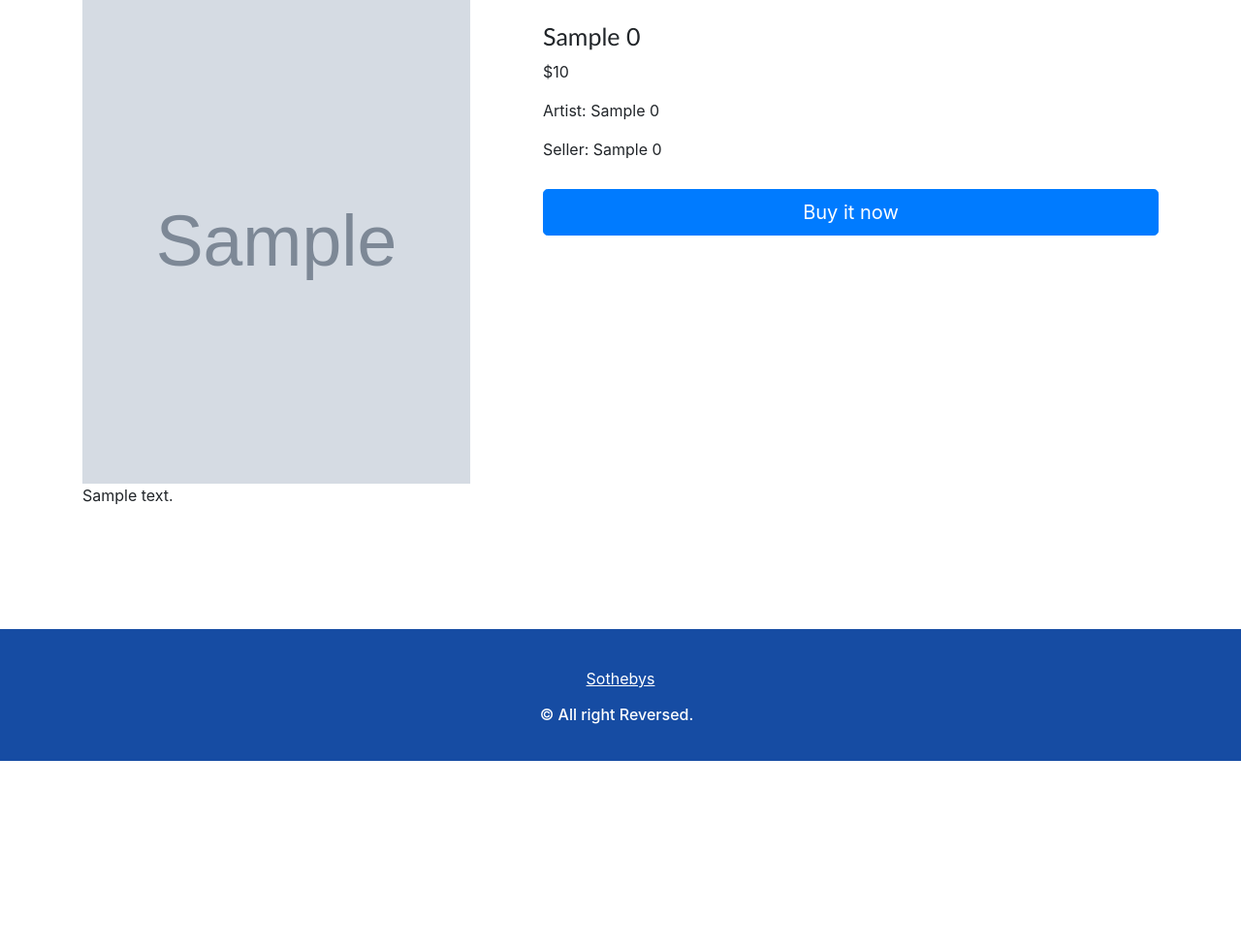
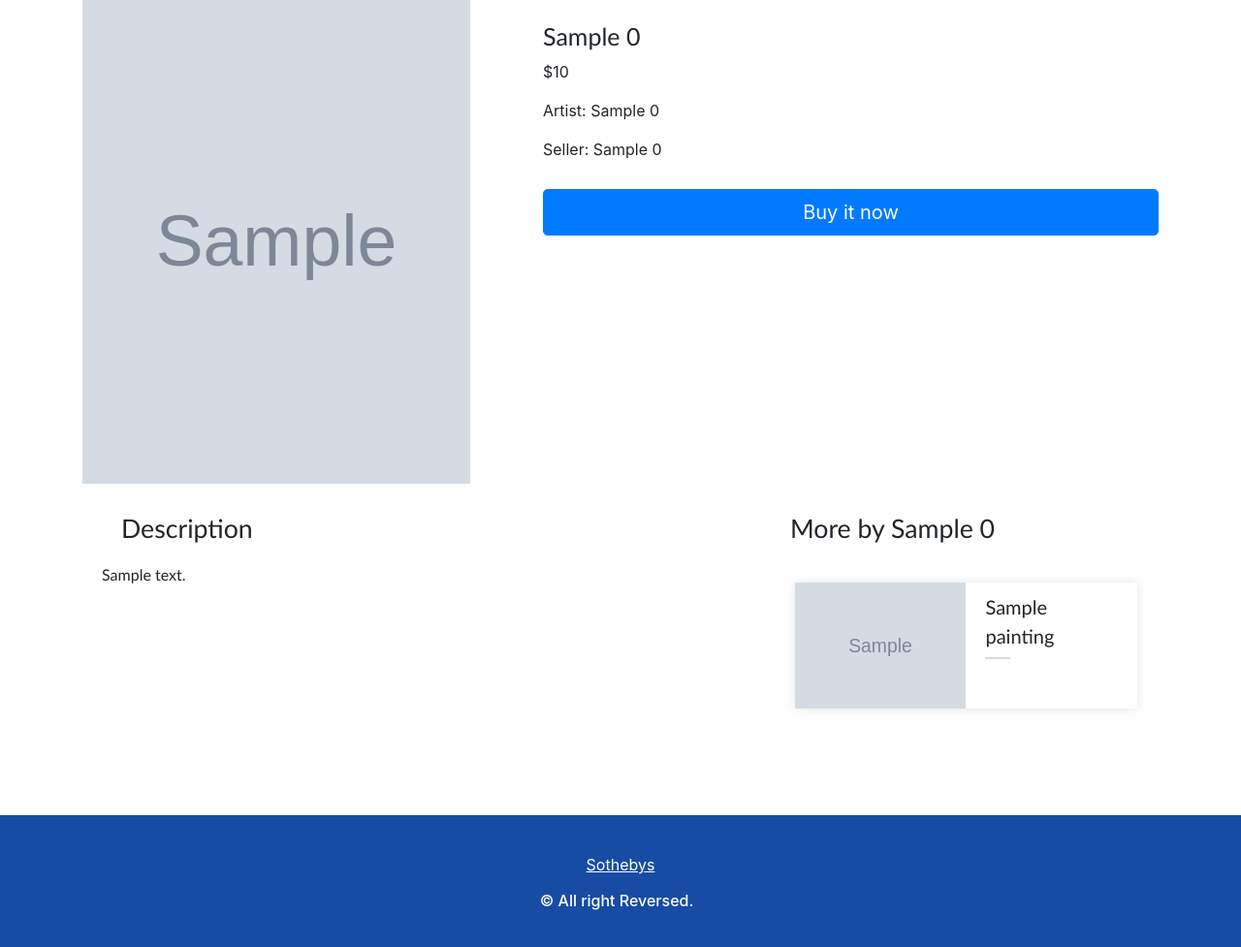
Before and after one commit to dhruvjain51/Sothebys-1, a Django app: template web/product/templates/product.html in a window 1280 px wide. Shown: the part 87-1064 px from the top of the page at 97% size. Before the commit the page ends 872 px from the top, so only its background shows below. Run offline with Django 3.2, Linux system fonts and the light colour scheme; the template is opened without the code that fills it: most values are stand-ins (such as "Sample title", 1, 10 or a date in 2020); grey boxes marked "Sample" are stand-in pictures.

Commit message:
More By Artist Implemented

```diff
--- a/exp/product/views.py
+++ b/exp/product/views.py
@@ -25,6 +25,12 @@ def get_painting_seller(id):
     return json_data[0]['first_name'] + " " + json_data[0]['last_name']
 
 def get_all_by_artist(request, id):
+    # Changed by SHABAD, so that the id passed is the painting id, which i have in the front end, i get the artist id from the painting id here (NOTE FOR ROMAN)
+    res = requests.get('http://models-api:8000/api/v1/paintings/' + str(id) + '/')
+    js = json.loads(res.text)
+    id = js[0]['artist_id']
+
+
     response = requests.get('http://models-api:8000/api/v1/paintings/')
     json_paintings = json.loads(response.text)
 
--- a/web/home/templates/home.html
+++ b/web/home/templates/home.html
@@ -5,7 +5,7 @@
 <section id ="recent_paintings">
 
 
-  <div class="center-block section-heading"> <span>Recently Added</span> </div>
+  <div class="center-block section-heading align-center"> <span>Recently Added</span> </div>
 
 <div class="row row-centered text-center">
 
--- a/web/product/templates/product.html
+++ b/web/product/templates/product.html
@@ -20,12 +20,43 @@
 </div>
 </div>
 
+
 <div class="row">
-  <div class="col-md-8 product-detailed-desc">
+
+  <div class="col-lg-7 col-md-8 col-sm-7 product-detailed-desc">
+    <h3 class="section-heading">Description </h3>
 {{painting_info.0.description}}
 </div>
 
+<div class="col-lg-4 col-md-4 col-sm-5 product-detailed-desc">
+<h3 class="section-heading">More by {{painting_info.0.artist_name}} </h3>
+<div class="row row-margin-bottom more_by">
+{% for painting in more_by %}
 
+     <div class="no-padding lib-item" >
+         <div class="lib-panel">
+             <div class="row box-shadow">
+                 <div class="col-md-6">
+                     <img class="lib-img-show" src="{{painting.image}}" height="130">
+                 </div>
+                 <div class="col-md-6">
+                     <div class="lib-row lib-header">
+                        {{painting.title}}
+                         <div class="lib-header-seperator"></div>
+                     </div>
+                     <!-- <div class="lib-row lib-desc">
+                         Lorem ipsum dolor Lorem ipsum dolor Lorem ipsum dolor Lorem ipsum dolor Lorem ipsum dolor Lorem ipsum dolor
+                     </div> -->
+                 </div>
+             </div>
+         </div>
+     </div>
+
+{% endfor %}
+
+</div>
+
+</div>
 
 </section>
 {% endblock %}
--- a/web/static/css/style.css
+++ b/web/static/css/style.css
@@ -4,9 +4,13 @@
   float: none;
   margin: 0 auto;
   padding: 20px;
-  text-align: center;
 
 
+
+}
+
+.align-center{
+  text-align: center;
 }
 
 .painting-title{
@@ -26,3 +30,74 @@
   margin-top: 29px;
 
 }
+
+
+.product-detailed-desc{
+  font-family: "Trebuchet MS", Helvetica, sans-serif;
+  float: none;
+  padding: 10px;
+  margin-left: 25px;
+}
+
+
+.more_by{
+  margin-left: 40px;
+  margin-top: 20px;
+}
+.lib-panel {
+    margin-bottom: 20Px;
+}
+.lib-panel img {
+    width: 100%;
+    background-color: transparent;
+}
+
+.lib-panel .row,
+.lib-panel .col-md-6 {
+    padding: 0;
+    background-color: #FFFFFF;
+}
+
+
+.lib-panel .lib-row {
+    padding: 0 20px 0 20px;
+}
+
+.lib-panel .lib-row.lib-header {
+    background-color: #FFFFFF;
+    font-size: 20px;
+    padding: 10px 20px 0 20px;
+}
+
+.lib-panel .lib-row.lib-header .lib-header-seperator {
+    height: 2px;
+    width: 26px;
+    background-color: #d9d9d9;
+    margin: 7px 0 7px 0;
+}
+
+.lib-panel .lib-row.lib-desc {
+    position: relative;
+    height: 100%;
+    display: block;
+    font-size: 13px;
+}
+.lib-panel .lib-row.lib-desc a{
+    position: absolute;
+    width: 100%;
+    bottom: 10px;
+    left: 20px;
+}
+
+.row-margin-bottom {
+    margin-bottom: 20px;
+}
+
+.box-shadow {
+    -webkit-box-shadow: 0 0 10px 0 rgba(0,0,0,.10);
+    box-shadow: 0 0 10px 0 rgba(0,0,0,.10);
+}
+
+.no-padding {
+    padding: 0;
+}
```
Also changed, not shown: web/product/views.py (+7 -0 lines).
